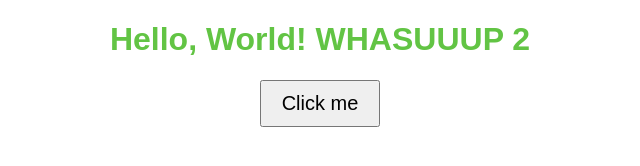
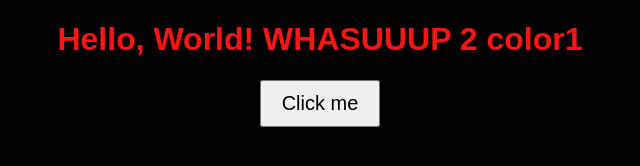
Before and after one commit to LemonCoda/test1, a plain HTML site: page index.html in a window 1280 px wide. Shown: the whole page, without its empty margins (320-960 px from the left). Drawn offline with Linux system fonts and the light colour scheme.

Commit message:
black bg within color1

```diff
--- a/index.html
+++ b/index.html
@@ -8,7 +8,7 @@
     <link rel="stylesheet" href="styles.css">
 </head>
 <body>
-    <h1>Hello, World! WHASUUUP 2</h1>
+    <h1>Hello, World! WHASUUUP 2 color1</h1>
     <button id="myButton">Click me</button>
     <script src="script.js"></script>
 </body>
--- a/script.js
+++ b/script.js
@@ -1,4 +1,4 @@
 // script.js
 document.getElementById('myButton').addEventListener('click', function() {
-    alert('Button clicked! BOY 2');
+    alert('Button clicked! BOY 2 color1');
 });
--- a/styles.css
+++ b/styles.css
@@ -2,11 +2,11 @@
 body {
     font-family: Arial, sans-serif;
     text-align: center;
-    background-color: #ffffff;
+    background-color: #000000;
 }
 
 h1 {
-    color: #62c444;
+    color: #ff1414;
 }
 
 button {
```
